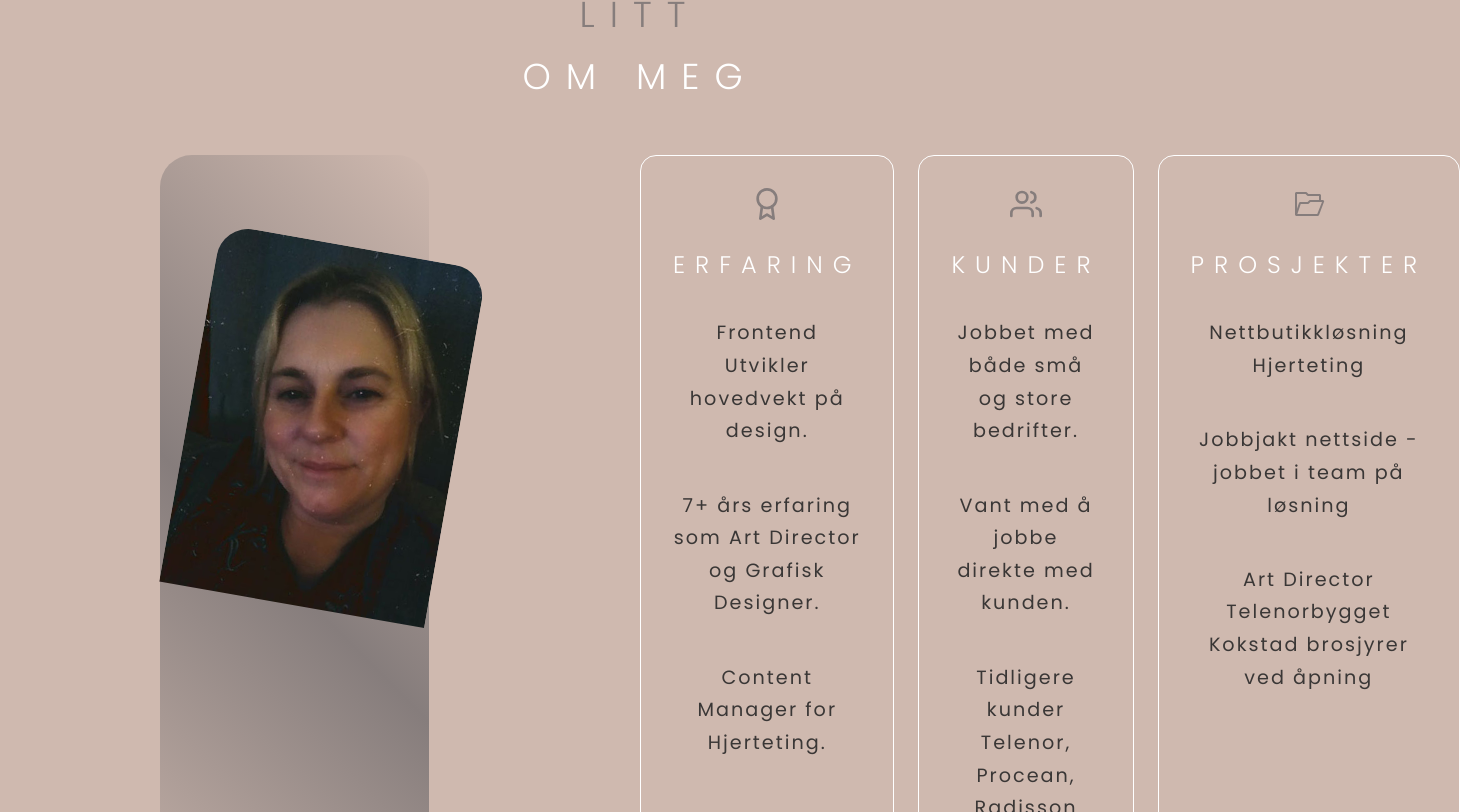
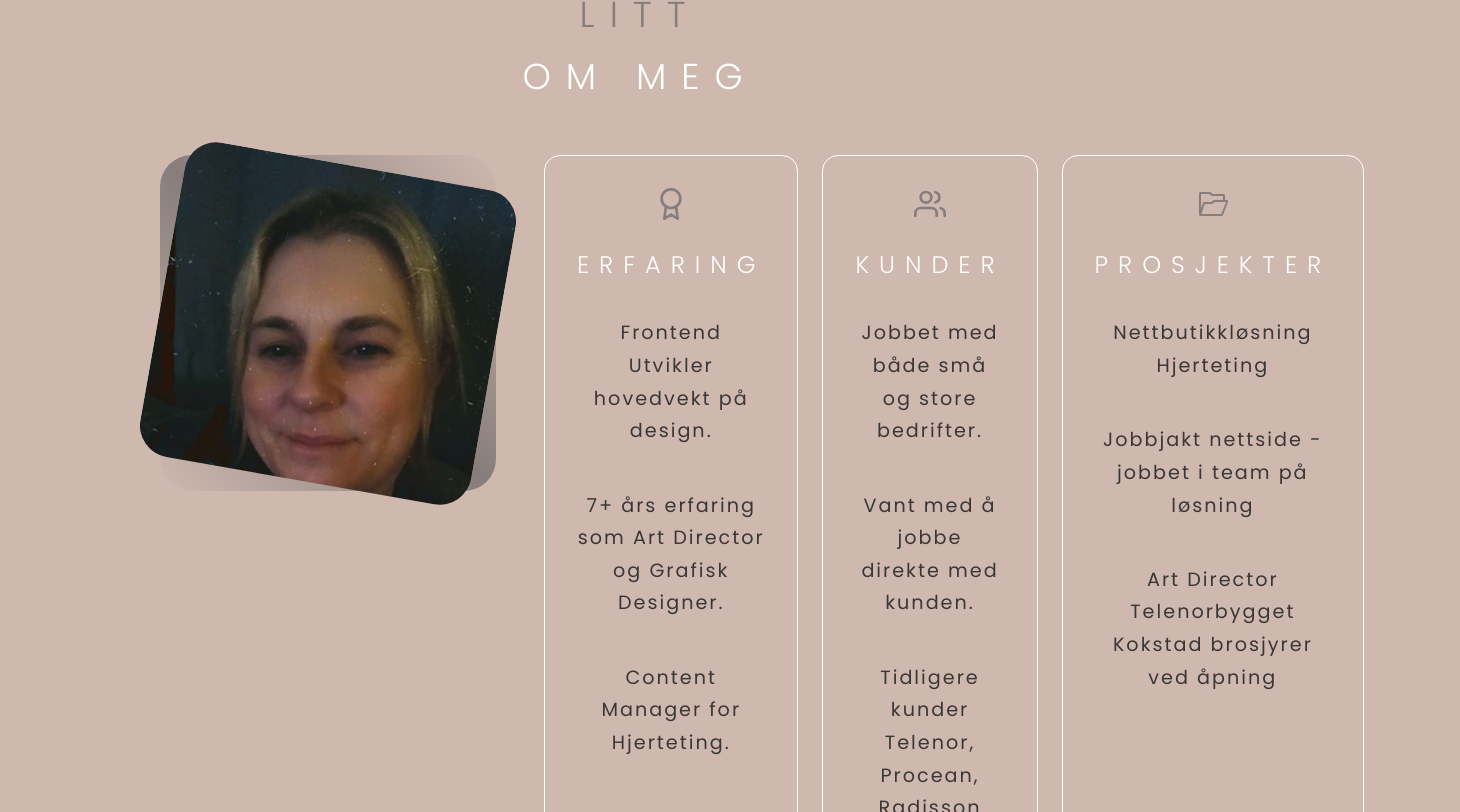
Before and after one commit to Viviann1/praksis-portfolio, a React (Create React App) app: page / in a window 1280 px wide. Shown: the part 1008-1820 px from the top of the page, 1460 px wide, since content can reach past the window. Built offline with nearby package versions, Linux system fonts and the light colour scheme.

Commit message:
change size image about

```diff
--- a/src/components/about/about.css
+++ b/src/components/about/about.css
@@ -1,12 +1,11 @@
 .about__container {
     display: grid;
     grid-template-columns: 35% 50%;
-    gap: 15%;
+    gap: 5%;
 }
 
 .about__me {
-    width: 80%;
-    height: 70%;
+    width: 100%;
     aspect-ratio: 1/1;
     border-radius: 2rem;
     background: linear-gradient(
@@ -21,7 +20,9 @@
 
 .about__me-image {
     border-radius: 2rem;
-    height: 80%;
+    margin-top: 2rem;
+    margin-bottom: 2rem;
+    height: 95%;
     overflow: hidden;
     transform:rotate(10deg);
     transition: var(--transition);
```
